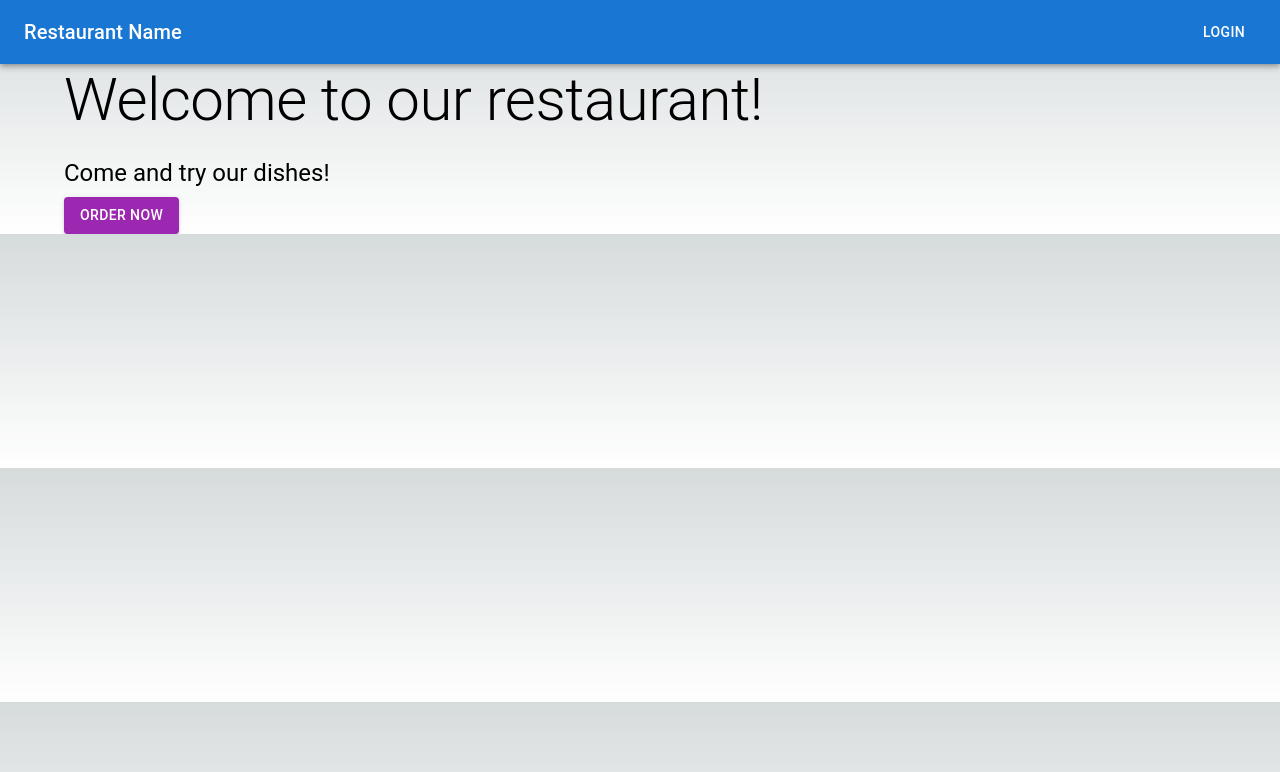
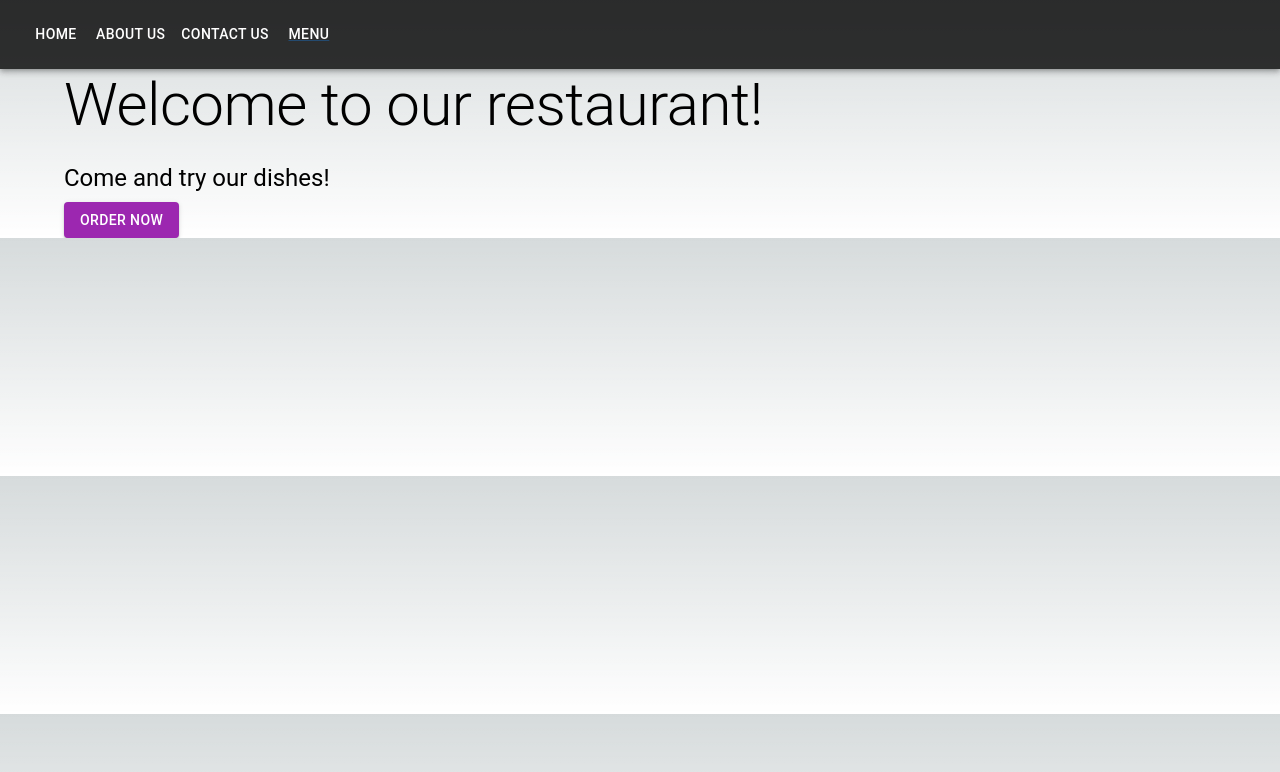
Before and after one commit to SathwikM27/IS601grp, a Next.js app in the folder websys-final/: page / in a window 1280 px wide. Shown: the top 772 px of the page. Built offline with nearby package versions, Linux system fonts and the light colour scheme.

Commit message:
Updated nav bar to match figma Design closes #26

```diff
--- a/package.json
+++ b/package.json
@@ -2,6 +2,8 @@
   "dependencies": {
     "@emotion/react": "^11.11.1",
     "@emotion/styled": "^11.11.0",
+    "@material/web": "^1.1.1",
+    "@mui/icons-material": "^5.15.0",
     "@mui/material": "^5.14.18"
   }
 }
--- a/websys-final/src/app/page.js
+++ b/websys-final/src/app/page.js
@@ -1,19 +1,117 @@
-import React from 'react';
-import { AppBar, Toolbar, Typography, Button, Container, Grid } from '@mui/material';
-import Head from 'next/head';
+'use client'
 
-const NavigationBar = () => {
+import * as React from 'react';
+import AppBar from '@mui/material/AppBar';
+import Box from '@mui/material/Box';
+import Toolbar from '@mui/material/Toolbar';
+import IconButton from '@mui/material/IconButton';
+import Typography from '@mui/material/Typography';
+import Menu from '@mui/material/Menu';
+import Head from 'next/head'
+import Container from '@mui/material/Container';
+import Avatar from '@mui/material/Avatar';
+import Button from '@mui/material/Button';
+import Tooltip from '@mui/material/Tooltip';
+import MenuItem from '@mui/material/MenuItem';
+import Grid from '@mui/material/Grid';
+import MenuIcon from '@mui/icons-material/Menu';
+import Link from '@mui/material/Link'
+
+
+const pages = [
+  { name: 'Home', ref: React.createRef() },
+  { name: 'About Us', ref: React.createRef() },
+  { name: 'Contact Us', ref: React.createRef() }
+  // Note: 'Menu' is not included since it links to a different page
+];
+
+function ResponsiveAppBar() {
+  const [anchorElNav, setAnchorElNav] = React.useState(null);
+
+  const handleOpenNavMenu = (event) => {
+    setAnchorElNav(event.currentTarget);
+  };
+
+  const handleCloseNavMenu = () => {
+    setAnchorElNav(null);
+  };
+
+  const handleScrollToSection = (ref) => {
+    if(ref.current) {
+      ref.current.scrollIntoView({ behavior: 'smooth' });
+    }
+    handleCloseNavMenu();
+  };
+
   return (
-    <AppBar position="static">
-      <Toolbar>
-        <Typography variant="h6" component="div" sx={{ flexGrow: 1 }}>
-          Restaurant Name
-        </Typography>
-        <Button color="inherit">Login</Button>
-      </Toolbar>
+    <AppBar position="static" sx={{ backgroundColor: 'rgba(0, 0, 0, 0.8)' }}>
+      <Container maxWidth="xl">
+        <Toolbar disableGutters>
+          <Box sx={{ flexGrow: 1, display: { xs: 'flex', md: 'none' },  }}>
+            <IconButton
+              size="large"
+              aria-label="navigation menu"
+              aria-controls="menu-appbar"
+              aria-haspopup="true"
+              onClick={handleOpenNavMenu}
+              color="inherit"
+            >
+              {/* Here, you can insert an icon like <MenuIcon /> */}
+            </IconButton>
+            <Menu
+              id="menu-appbar"
+              anchorEl={anchorElNav}
+              anchorOrigin={{
+                vertical: 'bottom',
+                horizontal: 'left',
+              }}
+              keepMounted
+              transformOrigin={{
+                vertical: 'top',
+                horizontal: 'left',
+              }}
+              open={Boolean(anchorElNav)}
+              onClose={handleCloseNavMenu}
+              sx={{
+                display: { xs: 'block', md: 'none' },
+              }}
+            >
+              {pages.map((page) => (
+                <MenuItem key={page.name} onClick={() => handleScrollToSection(page.ref)}>
+                  {page.name}
+                </MenuItem>
+              ))}
+              <MenuItem onClick={handleCloseNavMenu}>
+                <Link href="/menu" passHref>
+                  <Typography textAlign="center" component="a">Menu</Typography>
+                </Link>
+              </MenuItem>
+            </Menu>
+          </Box>
+          <Box sx={{ flexGrow: 1, display: { xs: 'none', md: 'flex' } }}>
+            {pages.map((page) => (
+              <Button
+                key={page.name}
+                onClick={() => handleScrollToSection(page.ref)}
+                sx={{ my: 2, color: 'white', display: 'block' }}
+              >
+                {page.name}
+              </Button>
+            ))}
+            <Link href="/menu" passHref>
+              <Button
+                sx={{ my: 2, color: 'white', display: 'block' }}
+              >
+                Menu
+              </Button>
+            </Link>
+          </Box>
+        </Toolbar>
+      </Container>
     </AppBar>
   );
-};
+}
+
 
 const MainPageContent = () => {
   return (
@@ -38,7 +136,7 @@ const HomePage = () => {
         <title>Restaurant Page</title>
         <meta name="viewport" content="initial-scale=1.0, width=device-width" />
       </Head>
-      <NavigationBar />
+      <ResponsiveAppBar />
       <MainPageContent />
       {/* Other components like footer, etc. */}
     </>
```
Also changed, not shown: 1 other file (tests, documents, lock files or other folders).
